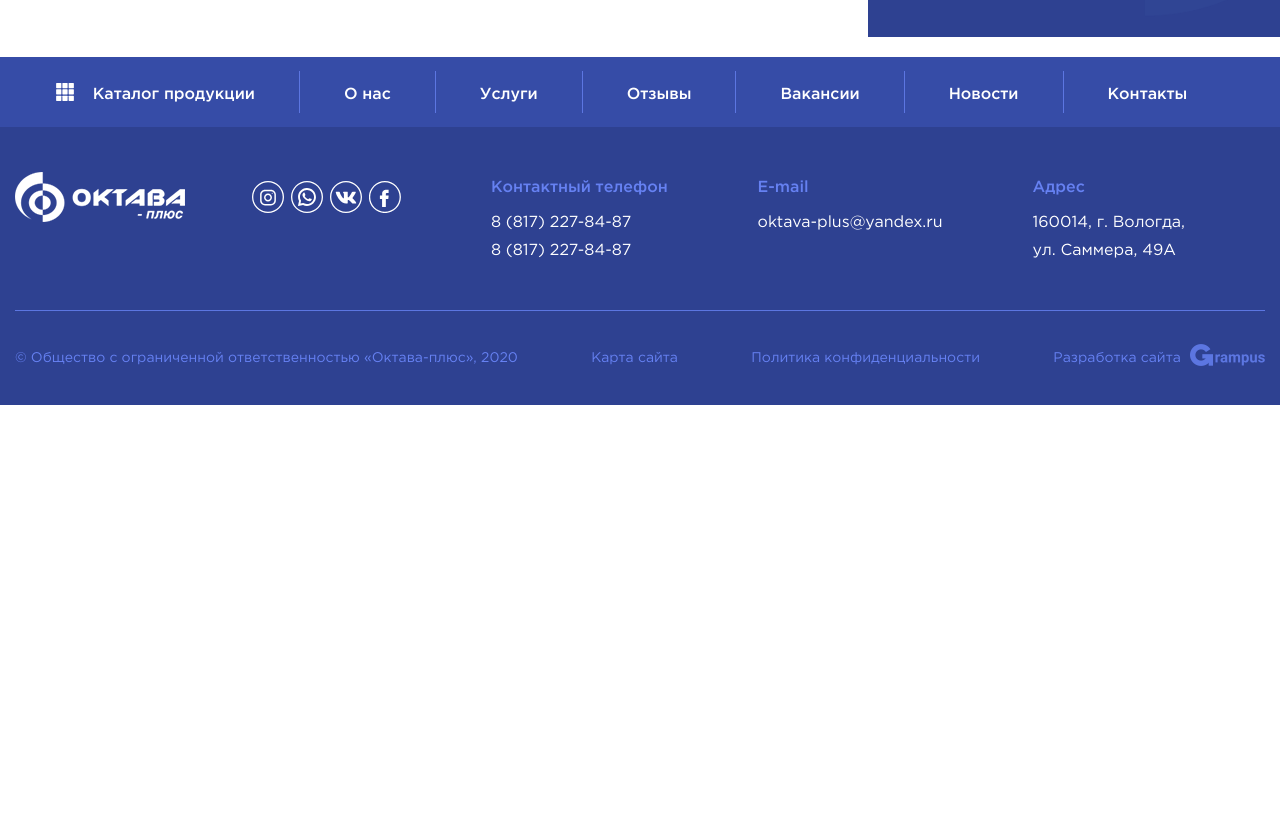
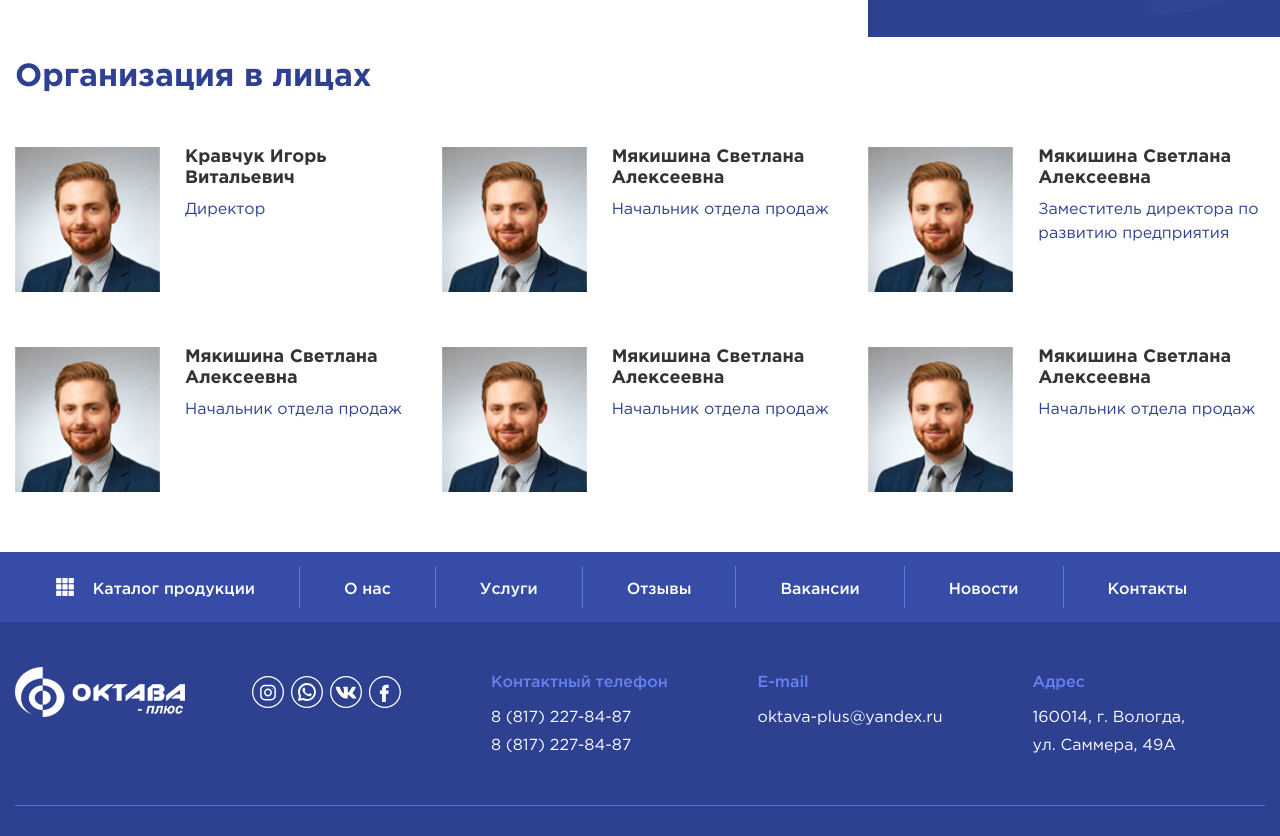
Before and after one commit to AlexKobiliansky/oktava, a website: page app/page-about.html in a window 1280 px wide. Shown: the part 1551-2387 px from the top of the page. Before the commit the page ends 1956 px from the top, so only its background shows below. Drawn offline with Linux system fonts and the light colour scheme.

Commit message:
add section faces to page-about.html

```diff
--- a/app/page-about.html
+++ b/app/page-about.html
@@ -198,8 +198,6 @@
 
 
 					</form>
-
-
 						<form class="contact-form validate-form dark-form">
 
 							<img src="img/logo-icon.png" class="decor-img">
@@ -232,13 +230,93 @@
 
 
 						</form>
-
-
 				</div>
 			</div>
 		</div>
 	</section>
 	<!-- ======= SECTION S-GENERAL END ======= -->
+
+	<!-- ======= SECTION S-FACES START ======= -->
+	<section class="s-faces s-general">
+		<div class="container">
+			<h3>Организация в лицах</h3>
+
+			<div class="faces-wrap">
+				<!-- face-item -->
+				<div class="face-item">
+					<div class="face-item-img">
+						<img src="img/face-img.jpg" alt="alt">
+					</div>
+					<div class="face-item-content">
+						<div class="face-item-title">Кравчук Игорь Витальевич</div>
+						<div class="face-item-post">Директор</div>
+					</div>
+				</div>
+				<!-- /face-item -->
+
+				<!-- face-item -->
+				<div class="face-item">
+					<div class="face-item-img">
+						<img src="img/face-img.jpg" alt="alt">
+					</div>
+					<div class="face-item-content">
+						<div class="face-item-title">Мякишина Светлана Алексеевна</div>
+						<div class="face-item-post">Начальник отдела продаж</div>
+					</div>
+				</div>
+				<!-- /face-item -->
+
+				<!-- face-item -->
+				<div class="face-item">
+					<div class="face-item-img">
+						<img src="img/face-img.jpg" alt="alt">
+					</div>
+					<div class="face-item-content">
+						<div class="face-item-title">Мякишина Светлана Алексеевна</div>
+						<div class="face-item-post">Заместитель директора по развитию предприятия</div>
+					</div>
+				</div>
+				<!-- /face-item -->
+
+				<!-- face-item -->
+				<div class="face-item">
+					<div class="face-item-img">
+						<img src="img/face-img.jpg" alt="alt">
+					</div>
+					<div class="face-item-content">
+						<div class="face-item-title">Мякишина Светлана Алексеевна</div>
+						<div class="face-item-post">Начальник отдела продаж</div>
+					</div>
+				</div>
+				<!-- /face-item -->
+
+				<!-- face-item -->
+				<div class="face-item">
+					<div class="face-item-img">
+						<img src="img/face-img.jpg" alt="alt">
+					</div>
+					<div class="face-item-content">
+						<div class="face-item-title">Мякишина Светлана Алексеевна</div>
+						<div class="face-item-post">Начальник отдела продаж</div>
+					</div>
+				</div>
+				<!-- /face-item -->
+
+				<!-- face-item -->
+				<div class="face-item">
+					<div class="face-item-img">
+						<img src="img/face-img.jpg" alt="alt">
+					</div>
+					<div class="face-item-content">
+						<div class="face-item-title">Мякишина Светлана Алексеевна</div>
+						<div class="face-item-post">Начальник отдела продаж</div>
+					</div>
+				</div>
+				<!-- /face-item -->
+			</div>
+		</div>
+	</section>
+	<!-- ======= SECTION S-FACES END ======= -->
 
 	<!-- ======= FOOTER START ======= -->
 	<footer class="main-foot">
--- a/app/sass/base/_media.sass
+++ b/app/sass/base/_media.sass
@@ -239,6 +239,9 @@
 // ≥1200px
 +media-breakpoint-down(lg)
 
+  .faces-wrap
+    grid-template-columns: repeat(2, 1fr)
+
   .news-wrap
     grid-template-columns: repeat(3, 1fr)
     margin-bottom: 50px
@@ -456,6 +459,22 @@
 
 // ≥992px
 +media-breakpoint-down(md)
+
+  .s-faces
+    h3
+      margin-bottom: 30px
+
+  .face-item
+    &-img
+      width: 100px
+      height: 100px
+    &-content
+      width: calc(100% - 100px)
+      padding-left: 15px
+    &-title
+      font-size: 14px
+    &-post
+      font-size: 12px
 
   h3
     font-size: 24px
@@ -856,6 +875,13 @@
 // ≥480px
 +media-breakpoint-down(xs)
 
+  .s-faces
+    padding-bottom: 40px
+
+  .faces-wrap
+    grid-template-columns: repeat(1, 1fr)
+    grid-gap: 20px
+
   .s-general
     li
       padding-left: 20px
--- /dev/null
+++ b/app/sass/layout/_s-faces.sass
@@ -0,0 +1,32 @@
+.s-faces
+  padding-bottom: 60px
+  h3
+    margin-bottom: 50px
+
+.faces-wrap
+  display: grid
+  grid-template-columns: repeat(3, 1fr)
+  grid-column-gap: 30px
+  grid-row-gap: 55px
+
+.face-item
+  display: flex
+  align-items: flex-start
+  &-img
+    width: 145px
+    height: 145px
+    img
+      width: 100%
+      height: 100%
+      object-fit: cover
+  &-content
+    width: calc(100% - 145px)
+    padding-left: 25px
+  &-title
+    line-height: 1.2
+    font-weight: 700
+    margin-bottom: 8px
+  &-post
+    font-size: 16px
+    line-height: 1.5
+    color: $accent
--- a/app/sass/main.sass
+++ b/app/sass/main.sass
@@ -22,6 +22,7 @@
 @import layout/s-contacts
 @import layout/s-policy
 @import layout/s-general
+@import layout/s-faces
 @import layout/footer
 
 
```
Also changed, not shown: app/css/main.min.css, app/img/face-img.jpg (added).
